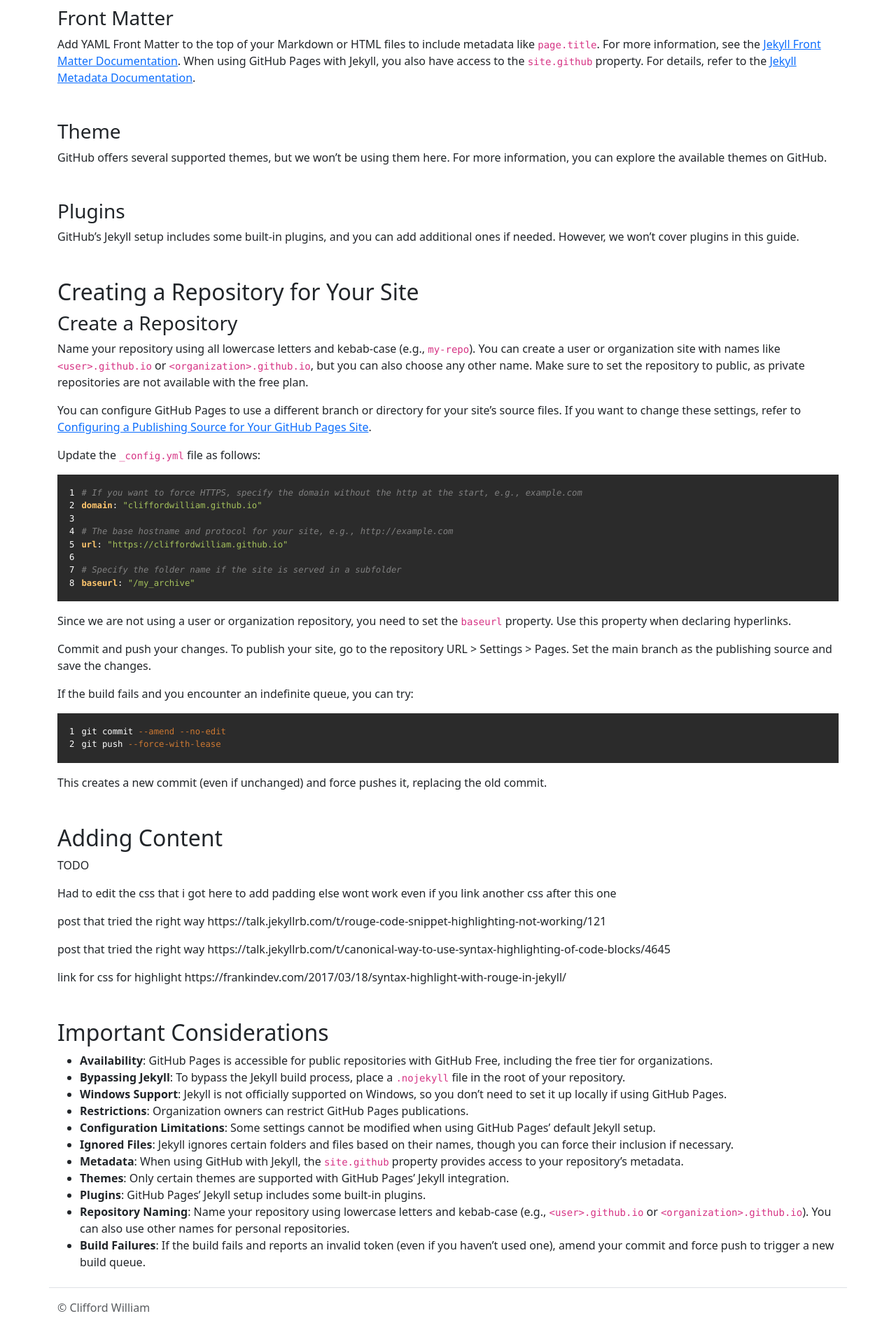
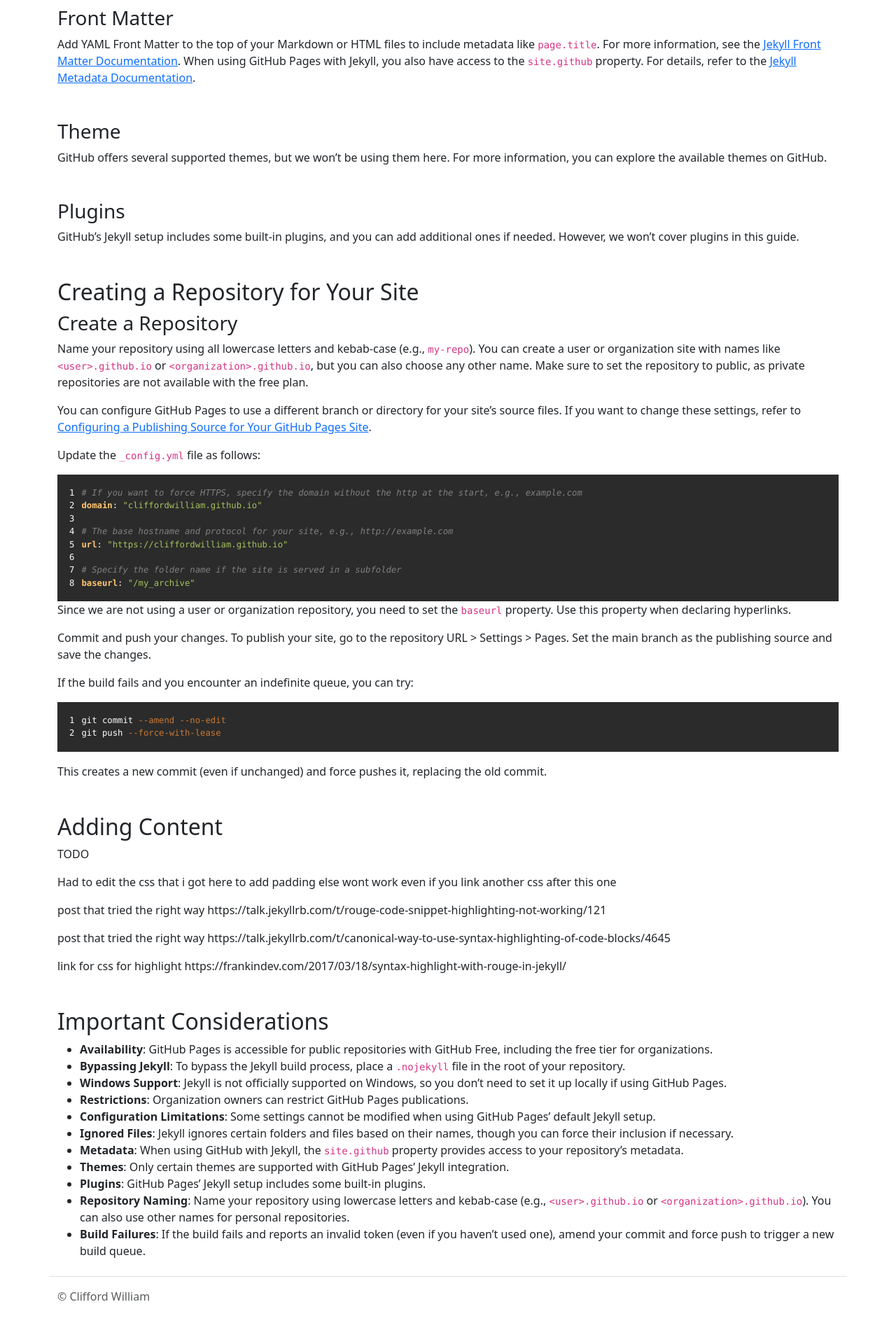
Before and after one commit to cliffordwilliam/my_archive, a Jekyll site: the page built from _posts/2024-09-12-github-pages-and-jekyll.md, in a window 1280 px wide. Shown: the part 1842-3762 px from the top of the page at 70% size. Built offline with Jekyll 4.4.1, drawn with Linux system fonts in a browser that asks for light colours.

Commit message:
margin bottom

```diff
--- a/assets/css/header-top-margin.css
+++ b/assets/css/header-top-margin.css
@@ -44,7 +44,3 @@ h6+h5,
 h6+h6 {
     margin-top: 0rem;
 }
-
-#post-content-container div+p {
-    margin-top: 1rem;
-}
--- a/assets/css/pygments-darcula.css
+++ b/assets/css/pygments-darcula.css
@@ -2,6 +2,7 @@
 .highlight, .highlight pre, .highlight table { background: #2b2b2b !important; color: #ffffff !important; margin-bottom: 0rem !important; }
 pre.highlight { padding: 1rem !important; margin-bottom: 0rem !important; }
 pre.lineno { margin-right: .5rem !important;, margin-bottom: 0rem !important; }
+#post-content-container div.language-bash.highlighter-rouge { margin-bottom: 1rem !important; }
 .highlight .hll { background-color: #ffffcc !important; }
 .highlight  { background: #2b2b2b !important; color: #a9b7c6 !important; background-color: #2b2b2b !important; }
 .highlight .c { color: #808080 !important; font-style: italic !important; background-color: #2b2b2b !important; } /* Comment */
```
